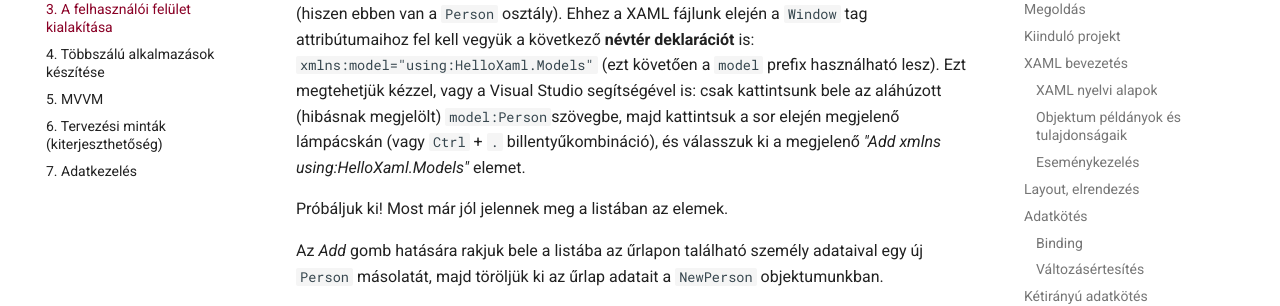
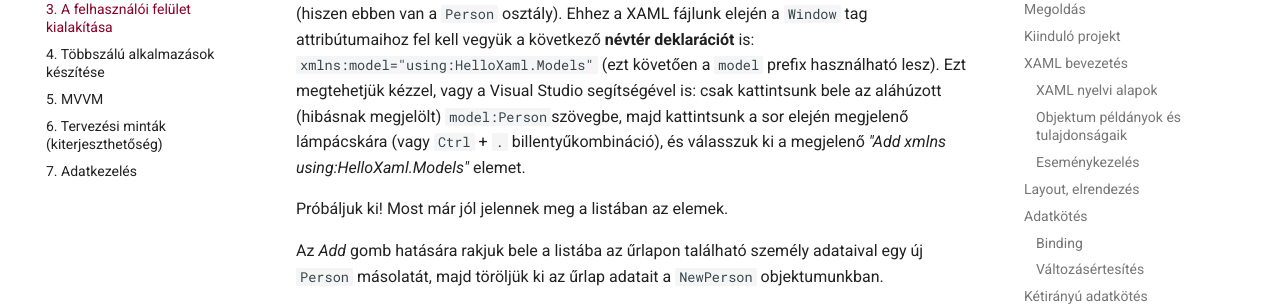
Before and after one commit to bmeviauab00/szoftvertechnikak, an MkDocs documentation site: the page built from docs/labor/3-felhasznaloi-felulet/index.md, in a window 1280 px wide and 900 px high, scrolled down 19687 px. Shown: the part 153-459 px from the top of the window. Built offline with MkDocs 1.6.1 and Material for MkDocs 9.7.7, drawn with Linux system fonts in a browser that asks for light colours; emoji names are drawn with the system emoji font; comment, search, counter and statistics services are not loaded; the version menu is left out; some of the changed text lies outside the part shown.

Commit message:
Update index.md

```diff
--- a/docs/labor/3-felhasznaloi-felulet/index.md
+++ b/docs/labor/3-felhasznaloi-felulet/index.md
@@ -733,7 +733,7 @@ Alapértelmezetten ugyanis a `ListView` `ToString()`-et hív a listaelemeken, am
 **A `DataTemplate` egy olyan felületsablon, melyet a `ListView` (he megadjuk az `ItemTemplate` tulajdonságának) minden elemére alkalmazni fog a megjelenítés során.**
 
 Mivel az `x:Bind` fordítás idejű adatkötés, ezért az adatok típusát is meg kell adnunk az adatsablonban az `x:DataType` attribútummal. A fenti példában a `model:Person`-t adtuk meg, vagyis azt szeretnénk, hogy a `model` **prefix** a kódunk `HelloXaml.Models` névterére képződjön le (hiszen ebben van a `Person` osztály). Ehhez a XAML fájlunk elején a `Window` tag attribútumaihoz fel kell vegyük a következő **névtér deklarációt** is:
-`xmlns:model="using:HelloXaml.Models"` (ezt követően a `model` prefix használható lesz). Ezt megtehetjük kézzel, vagy a Visual Studio segítségével is: csak kattintsunk bele az aláhúzott (hibásnak megjelölt) `model:Person`szövegbe, majd kattintsuk a sor elején megjelenő lámpácskán (vagy `Ctrl` + `.` billentyűkombináció), és válasszuk ki a megjelenő *"Add xmlns using:HelloXaml.Models"* elemet.
+`xmlns:model="using:HelloXaml.Models"` (ezt követően a `model` prefix használható lesz). Ezt megtehetjük kézzel, vagy a Visual Studio segítségével is: csak kattintsunk bele az aláhúzott (hibásnak megjelölt) `model:Person`szövegbe, majd kattintsunk a sor elején megjelenő lámpácskára (vagy `Ctrl` + `.` billentyűkombináció), és válasszuk ki a megjelenő *"Add xmlns using:HelloXaml.Models"* elemet.
 
 
 Próbáljuk ki! Most már jól jelennek meg a listában az elemek.
```
Also changed, not shown: other parts of docs/labor/3-felhasznaloi-felulet/index.md (+1 -1 lines).
